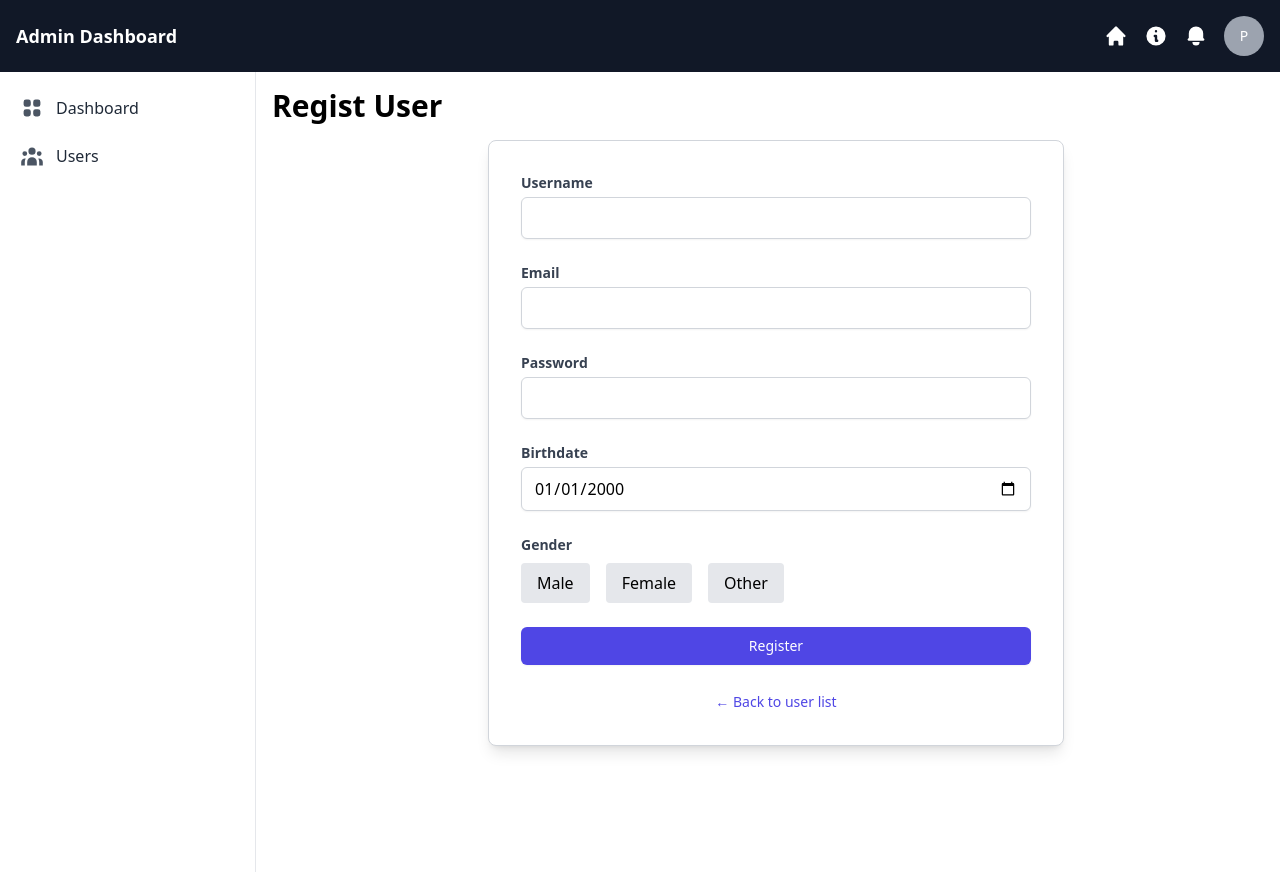
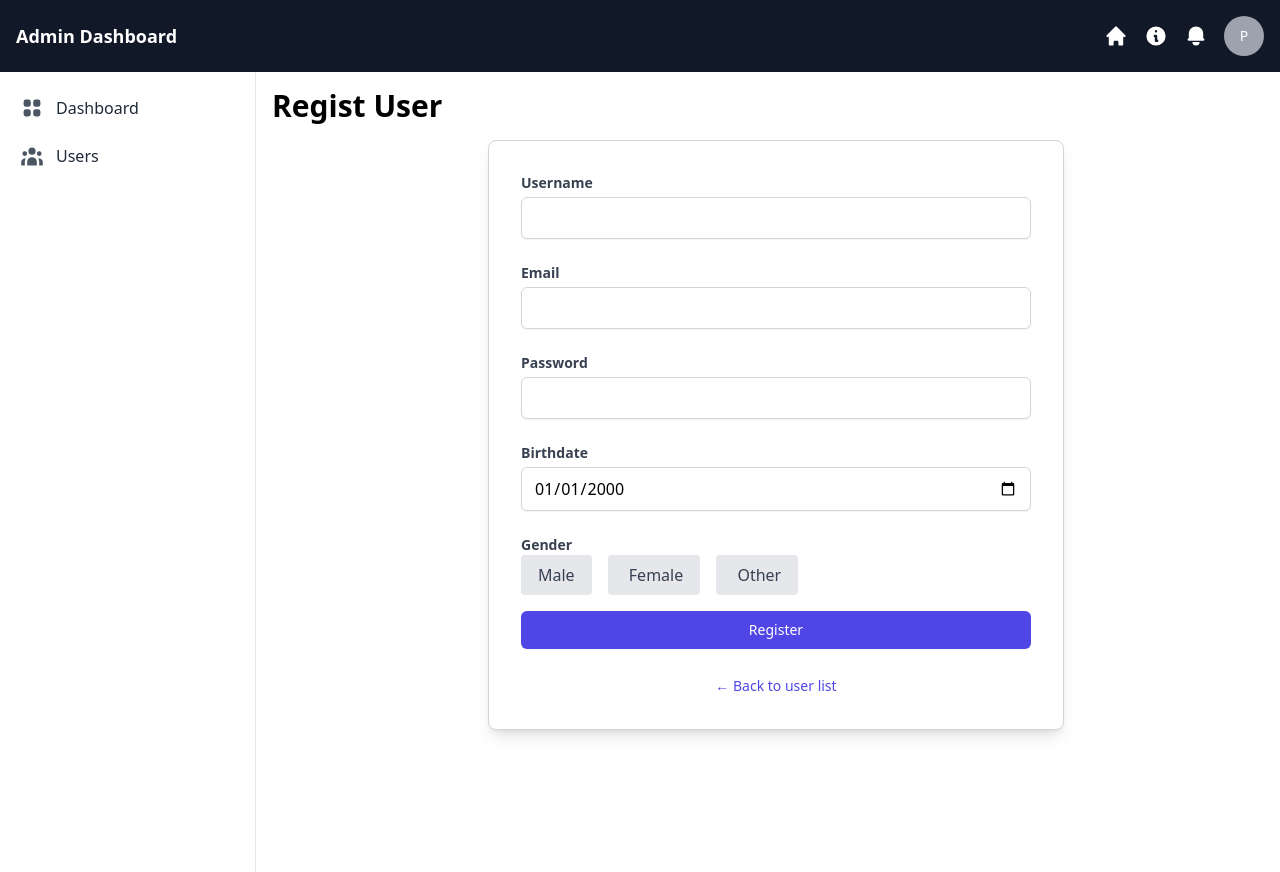
Before and after one commit to reivosar/admin-dashboard, a Next.js app: page /users/regist in a window 1280 px wide. Built offline with nearby package versions, Linux system fonts and the light colour scheme.

Commit message:
fixed bugs

```diff
--- a/src/components/users/UserEditForm.tsx
+++ b/src/components/users/UserEditForm.tsx
@@ -27,8 +27,7 @@ const UserEditForm = () => {
         if (!response.ok) {
           throw new Error("Failed to fetch user data");
         }
-        const data = await response.json();
-        const userData = data[0];
+        const userData = await response.json();
         if (userData) {
           setFormData({
             username: userData.name,
@@ -95,6 +94,9 @@ const UserEditForm = () => {
             value={formData.username}
             onChange={handleChange}
             required
+            minLength={4}
+            maxLength={20}
+            pattern="^[a-zA-Z0-9_]+$"
             className="mt-1 block w-full px-3 py-2 border border-gray-300 rounded-md shadow-sm focus:outline-none focus:ring-indigo-500 focus:border-indigo-500"
           />
         </div>
@@ -113,6 +115,7 @@ const UserEditForm = () => {
             value={formData.email}
             onChange={handleChange}
             required
+            pattern="[a-zA-Z0-9._%+-]+@[a-zA-Z0-9.-]+\.[a-zA-Z]{2,}$"
             className="mt-1 block w-full px-3 py-2 border border-gray-300 rounded-md shadow-sm focus:outline-none focus:ring-indigo-500 focus:border-indigo-500"
           />
         </div>
@@ -130,51 +133,71 @@ const UserEditForm = () => {
             name="birthdate"
             value={formData.birthdate}
             onChange={handleChange}
+            required
+            pattern="^\d{4}-\d{2}-\d{2}$"
             className="mt-1 block w-full px-3 py-2 border border-gray-300 rounded-md shadow-sm focus:outline-none focus:ring-indigo-500 focus:border-indigo-500"
           />
         </div>
 
-        <div>
+        <div className="mt-4">
           <label
             htmlFor="gender"
-            className="block text-sm font-medium text-gray-700"
+            className="block text-sm font-bold text-gray-700"
           >
             Gender
           </label>
-          <div className="mt-2 flex gap-4">
-            <button
-              type="button"
-              onClick={() => setFormData({ ...formData, gender: "male" })}
-              className={`px-4 py-2 rounded ${
+          <div className="mt-2 space-x-4">
+            <label
+              className={`px-4 py-2 border rounded ${
                 formData.gender === "male"
                   ? "bg-blue-500 text-white"
-                  : "bg-gray-200"
+                  : "bg-gray-200 text-gray-700"
               }`}
             >
+              <input
+                type="radio"
+                name="gender"
+                value="male"
+                onChange={handleChange}
+                required
+                className="sr-only"
+              />{" "}
               Male
-            </button>
-            <button
-              type="button"
-              onClick={() => setFormData({ ...formData, gender: "female" })}
-              className={`px-4 py-2 rounded ${
+            </label>
+            <label
+              className={`px-4 py-2 border rounded ${
                 formData.gender === "female"
                   ? "bg-pink-500 text-white"
-                  : "bg-gray-200"
+                  : "bg-gray-200 text-gray-700"
               }`}
             >
+              <input
+                type="radio"
+                name="gender"
+                value="female"
+                onChange={handleChange}
+                required
+                className="sr-only"
+              />{" "}
               Female
-            </button>
-            <button
-              type="button"
-              onClick={() => setFormData({ ...formData, gender: "other" })}
-              className={`px-4 py-2 rounded ${
+            </label>
+            <label
+              className={`px-4 py-2 border rounded ${
                 formData.gender === "other"
                   ? "bg-green-500 text-white"
-                  : "bg-gray-200"
+                  : "bg-gray-200 text-gray-700"
               }`}
             >
+              <input
+                type="radio"
+                name="gender"
+                value="other"
+                onChange={handleChange}
+                required
+                className="sr-only"
+              />{" "}
               Other
-            </button>
+            </label>
           </div>
         </div>
 
--- a/src/components/users/UserRegisterForm.tsx
+++ b/src/components/users/UserRegisterForm.tsx
@@ -47,7 +47,6 @@ function UserRegisterForm() {
       }, 300);
     } catch (error) {
       toastError("Failed to register. Please try again.");
-      router.push("/users");
     }
   };
 
@@ -68,9 +67,13 @@ function UserRegisterForm() {
             value={formData.username}
             onChange={handleChange}
             required
+            minLength={4}
+            maxLength={20}
+            pattern="^[a-zA-Z0-9_]+$"
             className="mt-1 block w-full px-3 py-2 bg-white border border-gray-300 rounded-md shadow-sm focus:outline-none focus:ring-indigo-500 focus:border-indigo-500"
           />
         </div>
+
         <div>
           <label
             htmlFor="email"
@@ -85,9 +88,11 @@ function UserRegisterForm() {
             value={formData.email}
             onChange={handleChange}
             required
+            pattern="[a-zA-Z0-9._%+-]+@[a-zA-Z0-9.-]+\.[a-zA-Z]{2,}$"
             className="mt-1 block w-full px-3 py-2 bg-white border border-gray-300 rounded-md shadow-sm focus:outline-none focus:ring-indigo-500 focus:border-indigo-500"
           />
         </div>
+
         <div>
           <label
             htmlFor="password"
@@ -102,6 +107,8 @@ function UserRegisterForm() {
             value={formData.password}
             onChange={handleChange}
             required
+            minLength={8}
+            maxLength={20}
             className="mt-1 block w-full px-3 py-2 bg-white border border-gray-300 rounded-md shadow-sm focus:outline-none focus:ring-indigo-500 focus:border-indigo-500"
           />
         </div>
@@ -119,51 +126,71 @@ function UserRegisterForm() {
             name="birthdate"
             value={formData.birthdate}
             onChange={handleChange}
+            required
+            pattern="^\d{4}-\d{2}-\d{2}$"
             className="mt-1 block w-full px-3 py-2 bg-white border border-gray-300 rounded-md shadow-sm focus:outline-none focus:ring-indigo-500 focus:border-indigo-500"
           />
         </div>
 
-        <div>
+        <div className="mt-4">
           <label
             htmlFor="gender"
             className="block text-sm font-bold text-gray-700"
           >
             Gender
           </label>
-          <div className="mt-2 flex gap-4">
-            <button
-              type="button"
-              onClick={() => setFormData({ ...formData, gender: "male" })}
-              className={`px-4 py-2 rounded ${
+          <div className="mt-2 space-x-4">
+            <label
+              className={`px-4 py-2 border rounded ${
                 formData.gender === "male"
                   ? "bg-blue-500 text-white"
-                  : "bg-gray-200"
+                  : "bg-gray-200 text-gray-700"
               }`}
             >
+              <input
+                type="radio"
+                name="gender"
+                value="male"
+                onChange={handleChange}
+                required
+                className="sr-only"
+              />{" "}
               Male
-            </button>
-            <button
-              type="button"
-              onClick={() => setFormData({ ...formData, gender: "female" })}
-              className={`px-4 py-2 rounded ${
+            </label>
+            <label
+              className={`px-4 py-2 border rounded ${
                 formData.gender === "female"
                   ? "bg-pink-500 text-white"
-                  : "bg-gray-200"
+                  : "bg-gray-200 text-gray-700"
               }`}
             >
+              <input
+                type="radio"
+                name="gender"
+                value="female"
+                onChange={handleChange}
+                required
+                className="sr-only"
+              />{" "}
               Female
-            </button>
-            <button
-              type="button"
-              onClick={() => setFormData({ ...formData, gender: "other" })}
-              className={`px-4 py-2 rounded ${
+            </label>
+            <label
+              className={`px-4 py-2 border rounded ${
                 formData.gender === "other"
                   ? "bg-green-500 text-white"
-                  : "bg-gray-200"
+                  : "bg-gray-200 text-gray-700"
               }`}
             >
+              <input
+                type="radio"
+                name="gender"
+                value="other"
+                onChange={handleChange}
+                required
+                className="sr-only"
+              />{" "}
               Other
-            </button>
+            </label>
           </div>
         </div>
 
--- a/src/pages/api/users/[id].ts
+++ b/src/pages/api/users/[id].ts
@@ -26,7 +26,7 @@ async function handleGet(
 ) {
   return UserRepository.findById(Number(id))
     .then((result) => {
-      if (result) {
+      if (!result) {
         return res.status(404).json({ message: "No users found." });
       } else {
         return res.status(200).json(result);
```
